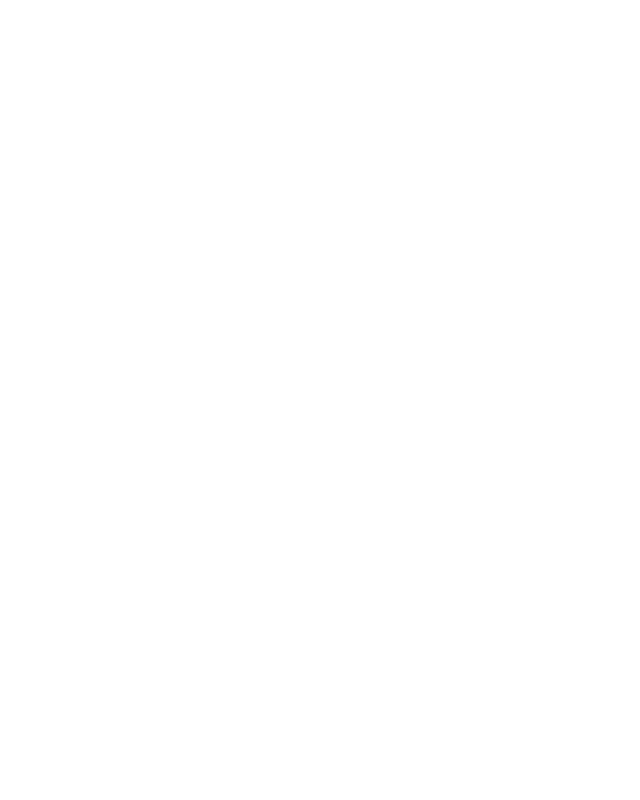
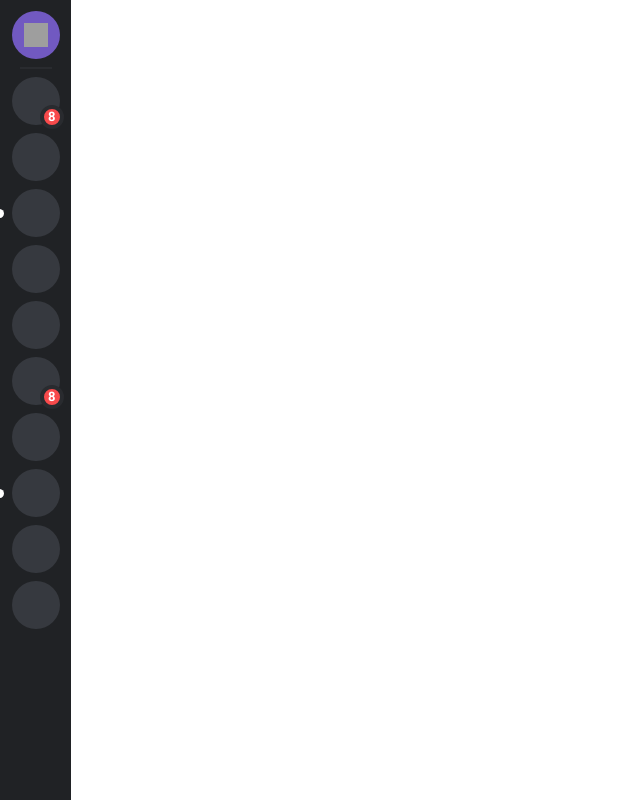
Before and after one commit to felipesuri/discord-clone, a React (Create React App) app: page / in a window 1280 px wide. Shown: the whole page, without its empty margins (0-640 px from the left). Built offline with nearby package versions, Linux system fonts and the light colour scheme; grey boxes are pictures that could not be loaded.

Commit message:
:sparkles: implemented serverList

```diff
--- a/src/components/Layout/index.tsx
+++ b/src/components/Layout/index.tsx
@@ -2,6 +2,12 @@
 
 import * as S from './styled'
 
-const Layout: React.FC = () => <S.Grid />
+import ServerList from '../ServerList'
+
+const Layout: React.FC = () => (
+  <S.Grid>
+    <ServerList />
+  </S.Grid>
+)
 
 export default Layout
```
